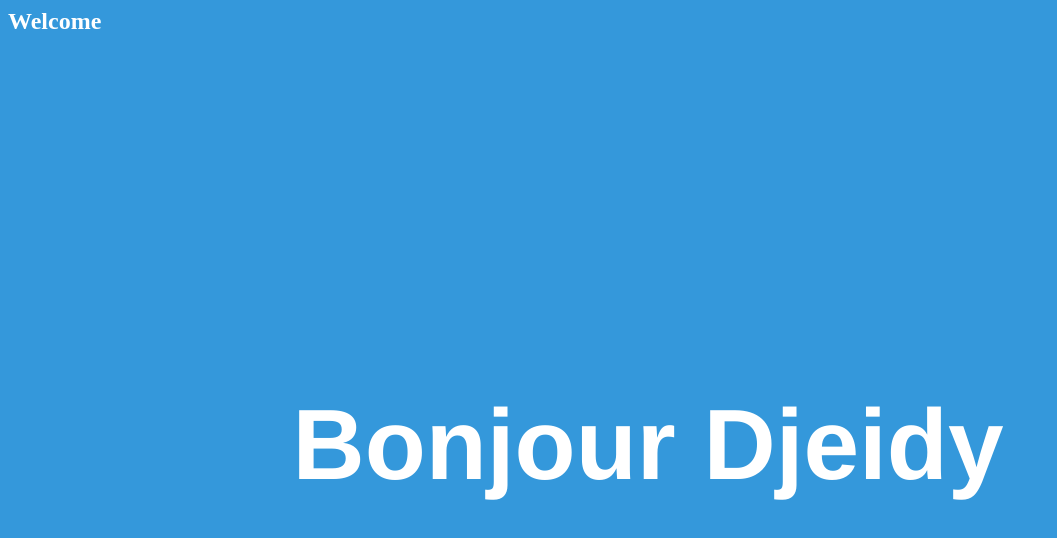
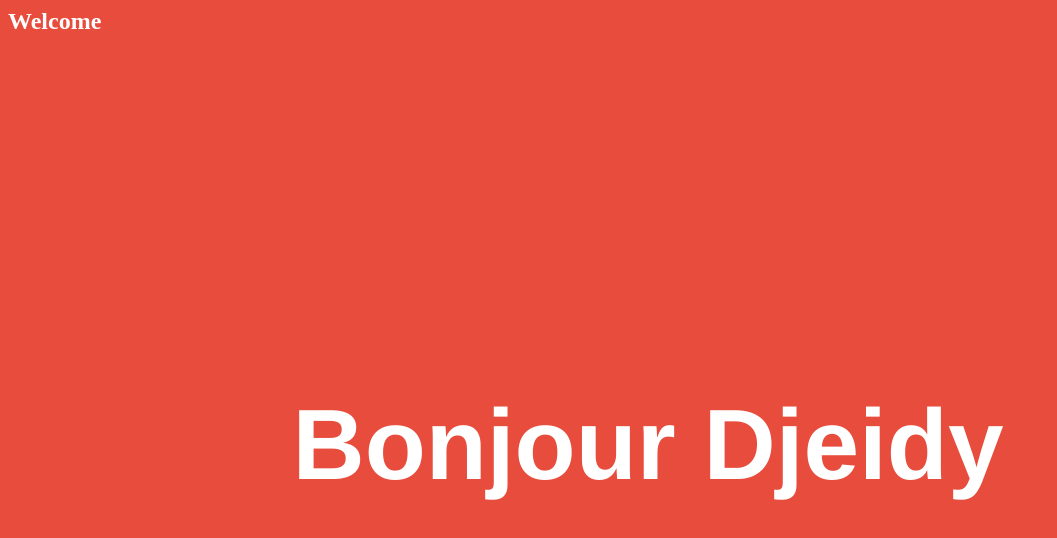
Before and after one commit to djeidyD/Hello, a plain HTML site: page index.html in a window 1280 px wide. Shown: the whole page, without its empty margins (0-1057 px from the left). Drawn offline with Linux system fonts and the light colour scheme.

Commit message:
red background

```diff
--- a/index.html
+++ b/index.html
@@ -3,7 +3,7 @@
 	<title></title>
 	<style type="text/css">
 		body{
-			background-color: #3498db;
+			background-color: #e74c3c;
 			color: white;
 		}
 		h1{
```
